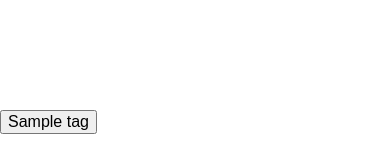
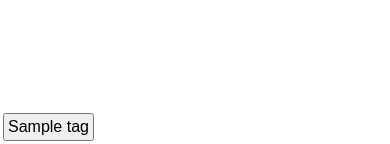
Before and after one commit to ToxicFrazzles/ImageSorter, a Django app: template server/media_manager/templates/media_manager/tag_image.html in a window 390 px wide. Shown: the part 700-844 px from the top of the page. Run offline with Django 4.2, Linux system fonts and the light colour scheme; the template is opened without the code that fills it: most values are stand-ins (such as "Sample title", 1, 10 or a date in 2020).

Commit message:
Add some space around tagging buttons on mobile
Makes them easier to tap without accidentally hitting the wrong one.

```diff
--- a/server/media_manager/templates/media_manager/tag_image.html
+++ b/server/media_manager/templates/media_manager/tag_image.html
@@ -57,8 +57,9 @@
             #tagging-area p {
                 display: none;
             }
-            #tagging-area {
-                padding-bottom: 10px;
+            #tagging-area>button{
+                margin: 3px;
+                padding: 3px;
             }
         }
     </style>
```
